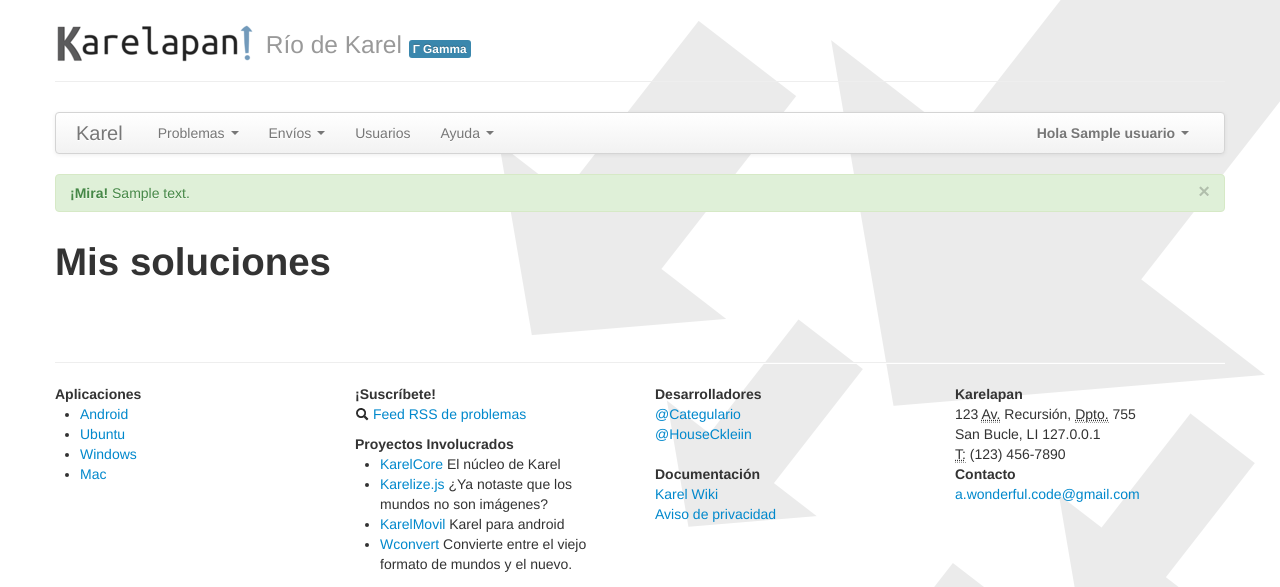
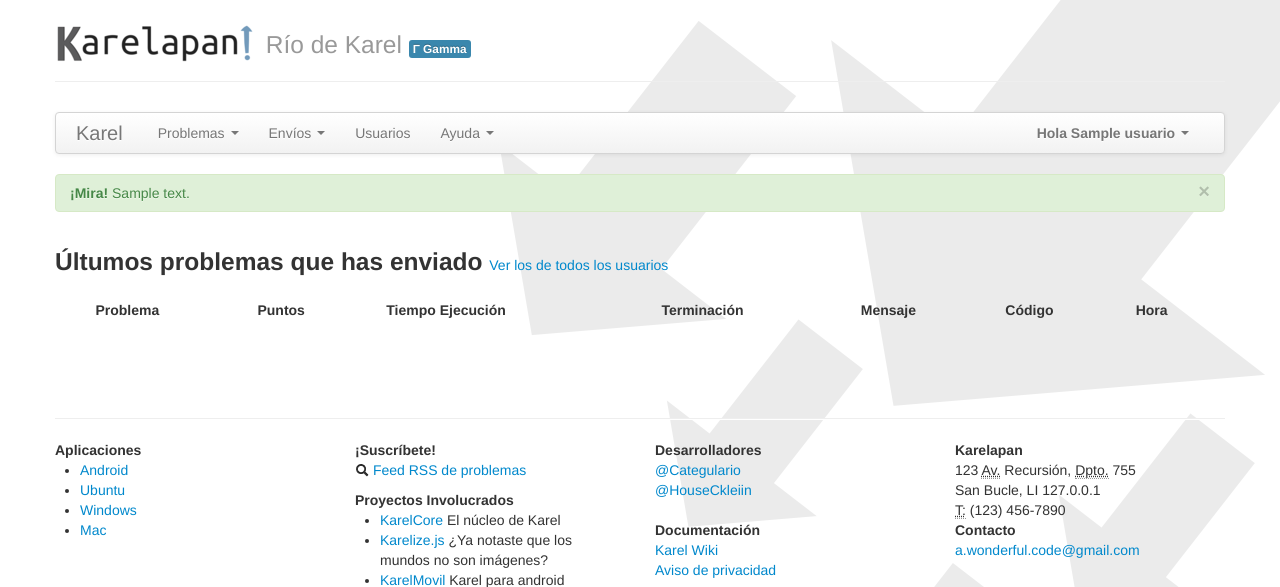
Before and after one commit to categulario/karelapan, a Django app: page /mis_soluciones/ in a window 1280 px wide. Shown: the top 587 px of the page. Run offline with Django 3.2, Linux system fonts and the light colour scheme; a user stored in the database is signed in; tables that the repository leaves empty hold one stand-in row (values such as "Sample post"); lists and menus that the app fills with data are empty.

Commit message:
Listas de envíos

```diff
--- a/apps/api/urls.py
+++ b/apps/api/urls.py
@@ -5,4 +5,5 @@ urlpatterns = patterns('apps.api.views',
     url(r'^mundo_ejemplo/(?P<id_problema>\d+)/$', 'mundo_ejemplo'),
     url(r'^mundo_ejemplo_solucion/(?P<id_problema>\d+)/$', 'mundo_ejemplo_solucion'),
     url(r'^nombres_escuela/$', 'nombres_escuela'),
+    url(r'^descarga_codigo/(?P<id_envio>\d+)/$', 'descarga_codigo'),
 )
--- a/apps/evaluador/models.py
+++ b/apps/evaluador/models.py
@@ -184,7 +184,7 @@ class Envio(models.Model):
     ), default='OK')
     mensaje             = models.CharField(max_length=250, blank=True)
     concurso            = models.ForeignKey(Concurso, null=True, blank=True)
-    ip                  = models.IPAddressField(blank=True, null=True)
+    ip                  = models.IPAddressField(blank=True, null=True, default='0.0.0.0')
     casos               = models.TextField(validators=[valida_json], blank=True)
 
     class Meta:
--- a/apps/sitio/views.py
+++ b/apps/sitio/views.py
@@ -57,18 +57,21 @@ def problema_detalle(request, nombre_administrativo):
             else:
                 archivo_codigo = str(uuid.uuid1())+'.karel'
                 f = open('codigos/'+archivo_codigo, 'w')
-                f.write(request.POST['codigo'])
+                f.write(request.POST['codigo'].encode("utf-8"))
                 f.close()
-            envio = Envio(usuario=usuario, problema=problema, codigo_archivo=archivo_codigo)
+            envio = Envio(usuario=usuario, problema=problema, codigo_archivo=archivo_codigo, codigo=open('codigos/'+archivo_codigo, 'r').read(), ip=request.META['REMOTE_ADDR'])
+            problema.veces_intentado += 1
+            problema.save()
             envio.save()
             messages.success(request, 'Problema enviado, consulta tu calificación en la sección envíos')
         else:
             messages.warning(request, 'Necesitas estar registrado para enviar soluciones')
     data['path'] = request.path
     data['host'] = request.get_host()
-    data['problema'] = get_object_or_404(Problema, nombre_administrativo=nombre_administrativo, publico=True)
-    data['js'] = ['js/excanvas.js', 'js/mundo.js', 'js/problema.js']
-    return render_to_response('problema_detalle.html', data, context_instance=RequestContext(request))
+    d = data.copy()
+    d['problema'] = get_object_or_404(Problema, nombre_administrativo=nombre_administrativo, publico=True)
+    d['js'] = ['js/excanvas.js', 'js/mundo.js', 'js/problema.js']
+    return render_to_response('problema_detalle.html', d, context_instance=RequestContext(request))
 
 @login_required
 def envios_view(request):
@@ -187,7 +190,7 @@ def perfil_view(request):
 def mis_soluciones_view(request):
     data['path'] = request.path
     data['host'] = request.get_host()
-    data['usuario'] = request.user
+    data['envios'] = Envio.objects.filter(usuario=request.user, concurso__isnull=True)
     return render_to_response('mis_soluciones.html', data, context_instance=RequestContext(request))
 
 def faqs_view(request):
--- a/karelapan/settings.py
+++ b/karelapan/settings.py
@@ -1,5 +1,4 @@
 import os
-from django.contrib.messages import constants as messages
 # Django settings for karelapan project.
 
 DEBUG = True
--- a/templates/mis_soluciones.html
+++ b/templates/mis_soluciones.html
@@ -3,6 +3,36 @@
 {% block titulo %} Mis soluciones {% endblock %}
 {% block contenido %}
   <div class="span12">
-    <h1>Mis soluciones</h1>
+    <h3>&Uacute;ltumos problemas que has enviado <small><a href="{% url 'apps.sitio.views.envios_view' %}">Ver los de todos los usuarios</a></small></h3>
+    <table class="table table-hover">
+      <thead>
+        <tr>
+          <th></th>
+          <th>Problema</th>
+          <th>Puntos</th>
+          <th>Tiempo Ejecuci&oacute;n</th>
+          <th>Terminaci&oacute;n</th>
+          <th>Mensaje</th>
+          <th>C&oacute;digo</th>
+          <th>Hora</th>
+        </tr>
+      </thead>
+      <tbody>
+        {% for envio in envios %}
+          <tr class="{% ifnotequal envio.estatus 'E' %}info{% else %}{% ifequal envio.resultado 'OK' %}success{% endifequal %}{% ifequal envio.resultado 'CASOS_INCOMPLETOS' %}warning{% endifequal %}{% ifequal envio.resultado 'ERROR_COMPILACION' %}error{% endifequal %}{% endifnotequal %}">
+            <td>{% ifequal envio.estatus 'E' %}<i class="icon-ok" title="Código evaluado"></i>{% else %}{% ifequal envio.estatus 'P' %}<i class="icon-pause" title="Pendiente de evaluación"></i>{% else %}<i class="icon-eye-open" title="Código en evaluación"></i>{% endifequal %}{% endifequal %}</td>
+            <td><a href="{% url 'apps.sitio.views.problema_detalle' envio.problema.nombre_administrativo %}">{{ envio.problema }}</a></td>
+            <td>{% ifequal envio.estatus 'E' %}{{ envio.puntaje }}{% endifequal %}</td>
+            <td>{% ifequal envio.estatus 'E' %}{{ envio.tiempo_ejecucion }}{% endifequal %}</td>
+            <td>{% ifequal envio.estatus 'E' %}{{ envio.resultado }}{% endifequal %}</td>
+            <td>{% ifequal envio.estatus 'E' %}{{ envio.mensaje }}{% endifequal %}</td>
+            <td>
+              <a href="{% url 'apps.api.views.descarga_codigo' envio.id %}" target="_blank"><i class="icon-circle-arrow-down"></i></a>
+            </td>
+            <td>{{ envio.hora }}</td>
+          </tr>
+        {% endfor %}
+      </tbody>
+    </table>
   </div>
 {% endblock %}
--- a/templates/template.html
+++ b/templates/template.html
@@ -112,7 +112,6 @@
                         </a>
                         <ul class="dropdown-menu">
                           <li><a href="/perfil">Perfil</a></li>
-                          <li><a href="/mis_soluciones">Mis soluciones</a></li>
                           <li><a href="/auth/logout">Salir</a></li>
                         </ul>
                       </li>
```
Also changed, not shown: apps/api/views.py (+8 -1 lines), templates/envios.html (+7 -5 lines), 1 other file.
